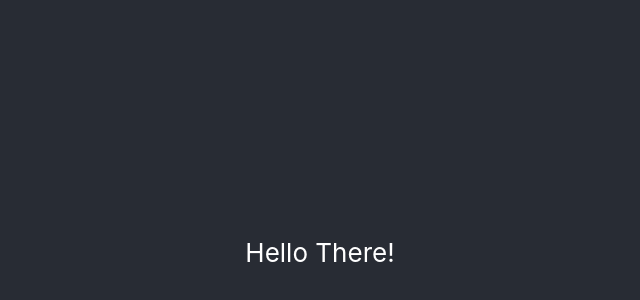
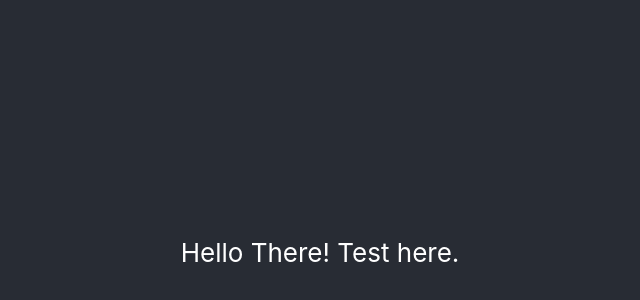
Before and after one commit to LU-KARTE/kartes, a React (Create React App) app: page / in a window 1280 px wide. Shown: the part 148-448 px from the top of the page, without its empty margins (320-960 px from the left). Built offline with nearby package versions, Linux system fonts and the light colour scheme.

Commit message:
Test react

```diff
--- a/package.json
+++ b/package.json
@@ -4,9 +4,13 @@
   "version": "0.1.0",
   "private": true,
   "dependencies": {
+    "@chakra-ui/react": "^1.6.2",
+    "@emotion/react": "^11.4.0",
+    "@emotion/styled": "^11.3.0",
     "@testing-library/jest-dom": "^5.12.0",
     "@testing-library/react": "^11.2.7",
     "@testing-library/user-event": "^12.8.3",
+    "framer-motion": "^4.1.17",
     "react": "^17.0.2",
     "react-dom": "^17.0.2",
     "react-scripts": "4.0.3",
--- a/src/App.js
+++ b/src/App.js
@@ -5,7 +5,7 @@ function App() {
   return (
     <div className="App">
       <header className="App-header">
-        <p>Hello There!</p>
+        <p>Hello There! Test here.</p>
         {/*<img src={logo} className="App-logo" alt="logo" />*/}
         {/*<p>*/}
         {/*  Edit <code>src/App.js</code> and save to reload.*/}
```
Also changed, not shown: 1 other file (tests, documents, lock files or other folders).
